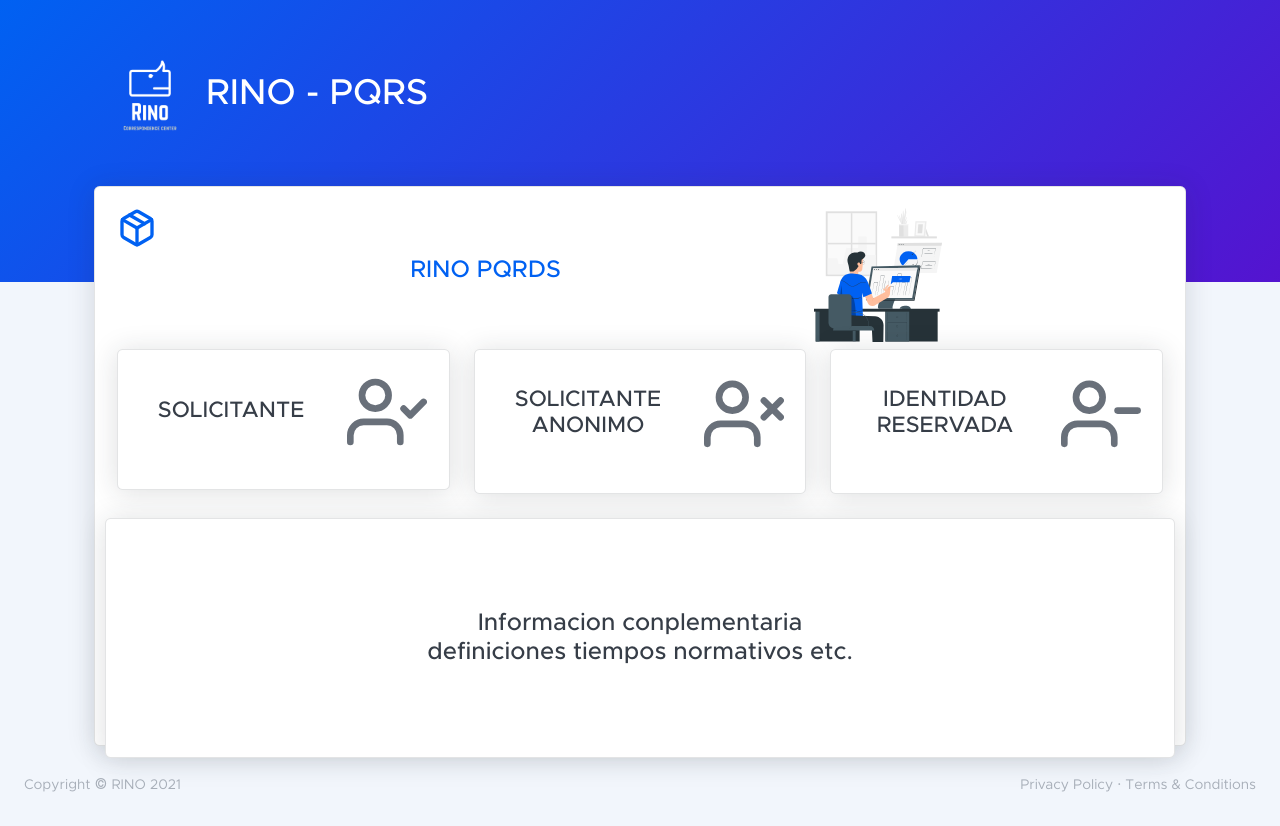
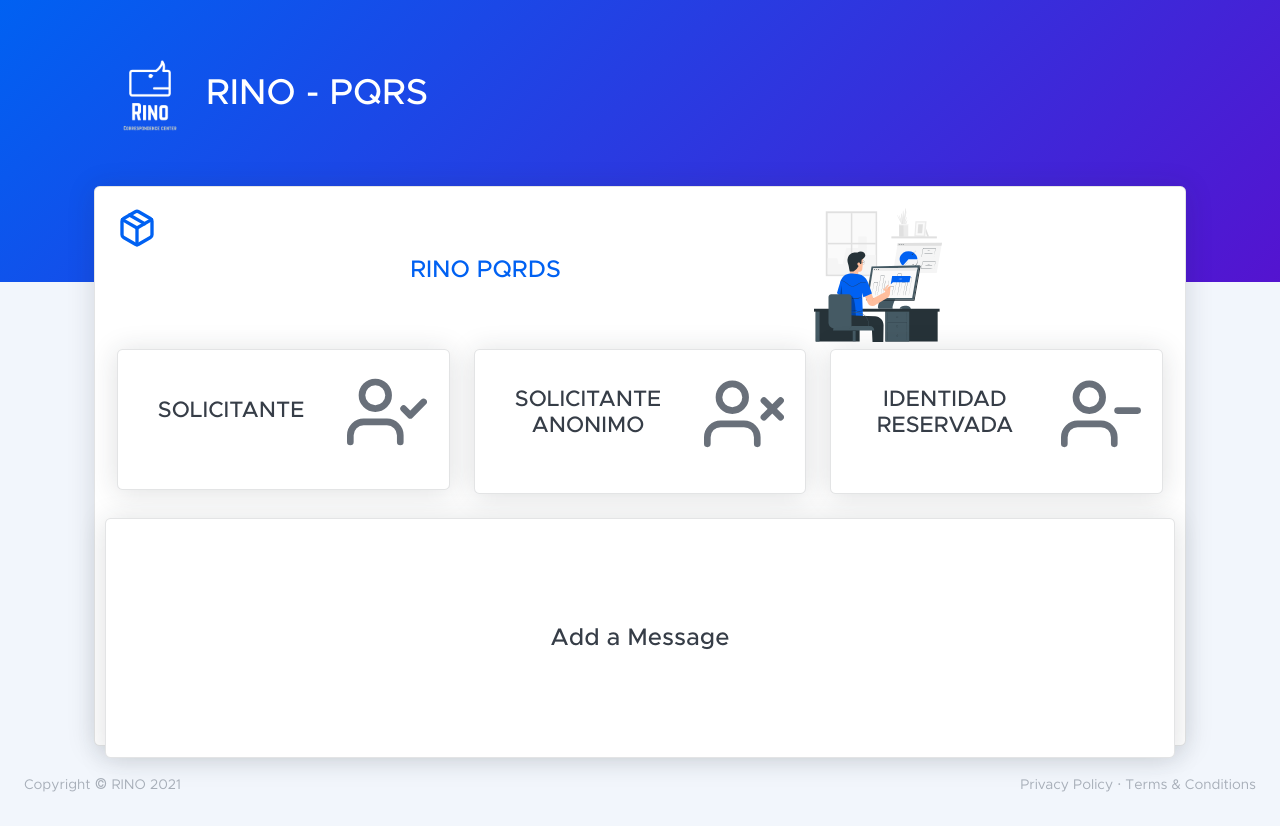
Before and after one commit to ingenieriask/repoazure, a Django app: template templates/pqrs/index.html in a window 1280 px wide. Run offline with Django 3.2, Linux system fonts and the light colour scheme; the template is opened without the code that fills it, so the values that code supplies are empty; some libraries are stand-ins or nearby versions.

Commit message:
feat: add RINO_PQR_INFO in views and index

```diff
--- a/pqrs/views.py
+++ b/pqrs/views.py
@@ -5,7 +5,7 @@ from correspondence.models import ReceptionMode, RadicateTypes, Radicate
 from core.models import Person, Office
 from pqrs.models import PQR
 from pqrs.forms import SearchPersonForm, PersonForm, PqrRadicateForm
-from core.utils_db import process_email
+from core.utils_db import process_email,get_system_parameter
 from django.http import HttpResponseRedirect, HttpResponse, JsonResponse
 from django.shortcuts import get_list_or_404, get_object_or_404, render
 from django.urls import reverse
@@ -39,7 +39,8 @@ logger = logging.getLogger(__name__)
 
 # Create your views here.
 def index(request):
-    return render(request, 'pqrs/index.html', {})
+    rino_parameter= get_system_parameter('RINO_PQR_INFO')
+    return render(request, 'pqrs/index.html', {'rino_parameter':rino_parameter.value})
 
 def send_email_person(request, pk):
     unique_id = get_random_string(length=32)
--- a/templates/pqrs/index.html
+++ b/templates/pqrs/index.html
@@ -106,8 +106,8 @@
           <div class="col-xl-12 card" style="height: 30vh">
             <div class="card-body d-flex">
               <h1 class="text-center m-auto">
-                Informacion conplementaria <br />
-                definiciones tiempos normativos etc.
+                {% if rino_parameter %} {{rino_parameter}} {% else %} Add a
+                Message {% endif %}
               </h1>
             </div>
           </div>
```
